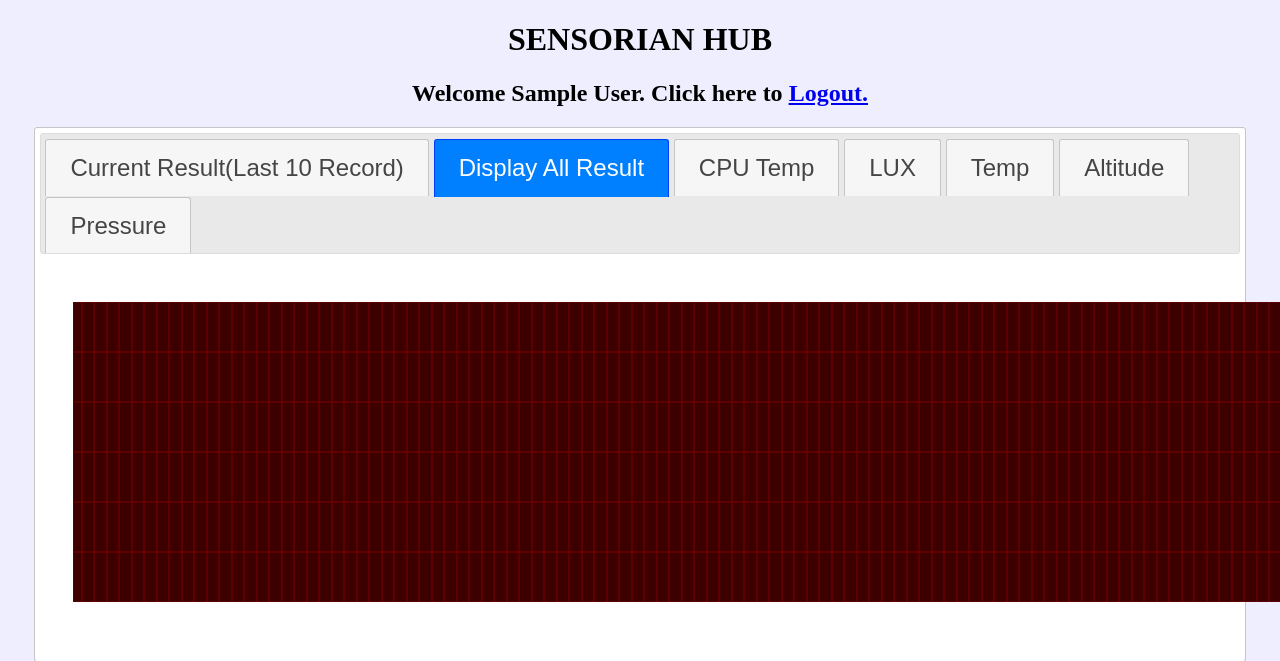
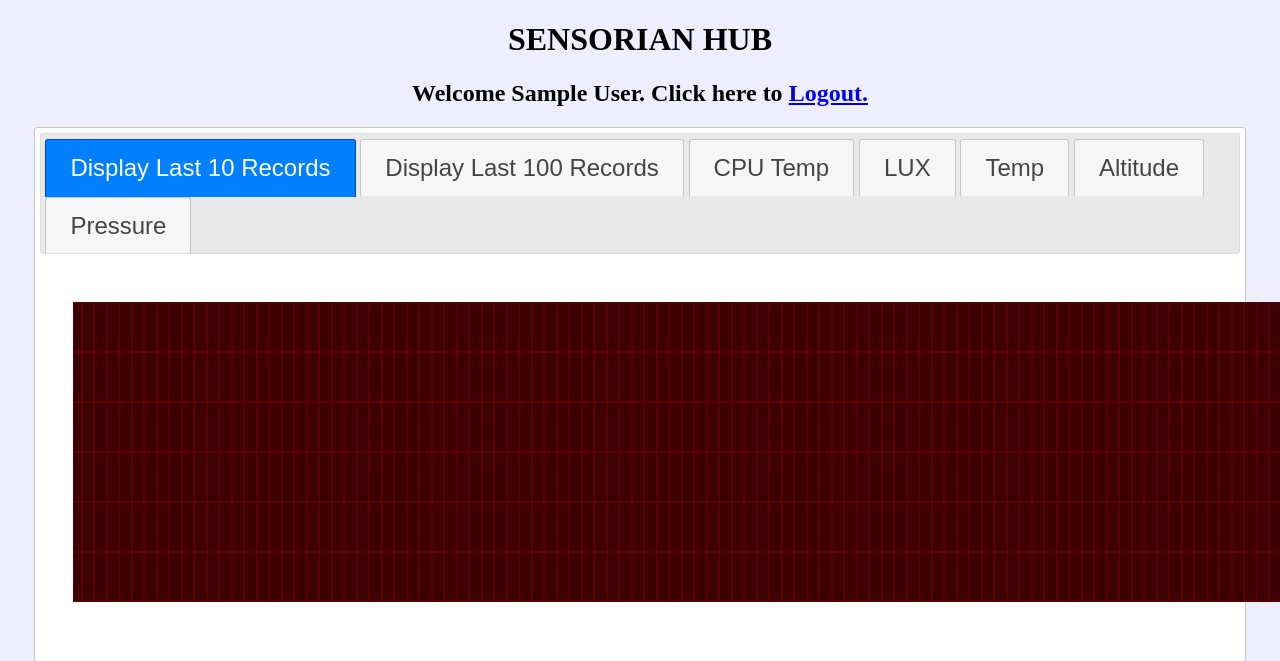
Before and after one commit to Gunsmithy/SensorianHubSite, a PHP site: page /displayTable.php in a window 1280 px wide; the page is wider, and only the part inside the window is pictured. Shown: the top 661 px of that part. Run offline with PHP 8.4, Linux system fonts and the light colour scheme; the visitor is signed in with stand-in values (Sample User, id 1); some libraries are stand-ins or nearby versions.

Commit message:
Bug fixes
Attempts to reduce the amount of load the site puts on the system.
Limits database calls to the last 10-100 values. Also have the graph
resize itself when the window does.

```diff
--- a/php_site/public_html/cpuTempData.php
+++ b/php_site/public_html/cpuTempData.php
@@ -2,7 +2,7 @@
 //get all the data for the cpu temp
 require 'dbconnect.php';
 $user_id =  $_POST["uid"];
-$sql_query = "SELECT cpuTemp,time_p FROM data where id like '$user_id'ORDER BY time_p DESC;";
+$sql_query = "SELECT cpuTemp,time_p FROM data where id like '$user_id'ORDER BY time_p DESC LIMIT 100;";
 $result = mysqli_query($conn,$sql_query);
 
  if(mysqli_num_rows($result) >0 )
--- a/php_site/public_html/displayTable.php
+++ b/php_site/public_html/displayTable.php
@@ -11,7 +11,7 @@
   }
   //if the userid and name set in the session
   if($_SESSION['userid']=="" && $_SESSION['name']==""){
-    header("location: loginPage.php");
+    header("location: index.php");
   }
   //set the dbconnection
   require 'dbconnect.php';
@@ -48,53 +48,13 @@
     //call when the page is loaded
     $(function() {
         //check if the tab is active
-        $( "#tabs" ).tabs({active:1});
-        //sets the interval for the ajax request
-        var timer = setInterval(function(){
-          $.ajax({//ajax called
-          //call for the php file to run script on database
-          url: 'allResult.php',
-          method:"POST",
-            data: ({uid:"<?php echo $userId?>"}),//php call for user id
-            dataType: 'json', //json data return
-            success: function(data)
-            {
-              $("#tab-1-1").empty();//clear the id
-              //append the table title to the element
-              $("#tab-1-1").append("<tr><th>Time Stamp</th><th>IP</th><th>CPU TEMP</th><th>LUX</th><th>TEMP</th><th>ALTITUDE</th><th>PRESSURE</th><th>X</th><th>Y</th><th>Z</th></tr>");
-              //now we parse the json data
-              for (var i=0; i<data.length; i++){
-                var date=  data[i].date;
-                var temp=  data[i].temp;
-                var time=  data[i].time_p;
-                var cpu=data[i].cpuTemp;
-                var alt=data[i].alti;
-                var ip=  data[i].ip;
-                var lux=  data[i].lux;
-                var press=  data[i].press;
-                var acc_x=  data[i].acc_x;
-                var acc_y=  data[i].acc_y;
-                var acc_z=  data[i].acc_z;
-                //appends json data to the table
-                $("#tab-1-1").append("<tr><td>"+time+"</td><td>"+ip+"</td><td>"+cpu+"</td><td>"+lux+"</td><td>"+temp+"</td><td>"+alt+"</td><td>"+press+"</td><td>"+acc_x+"</td><td>"+acc_y+"</td><td>"+acc_z+"</td></tr>");
-              }
-            } ,
-            //check for the error in the parsing
-            error : function(request,error)
-            {
-              alert ("No data in the Database. Please connect to Raspberry Pi.");
-              //clear the time interval
-              clearInterval(timer);
-            }
-
-          });
-        },5000);
+        $( "#tabs" ).tabs({active:0});
         // check if the tab 1 is the active
         $("#tabs").on("tabsactivate", (event, ui) => {
           if (ui.newPanel.is("#tabs-1")){
            var timer1 =setInterval(function(){
             $.ajax({
-              url: 'allResult.php',
+              url: 'allResult100.php',
               method:"POST",
               data: ({uid:"<?php echo $userId?>"}),
               dataType: 'json',
@@ -325,8 +285,8 @@
       <!--crate the tab for the page-->
       <div id="tabs">
         <ul>
-          <li><a href="#tabs-0">Current Result(Last 10 Record)</a></li>
-          <li><a href="#tabs-1">Display All Result</a></li>
+          <li><a href="#tabs-0">Display Last 10 Records</a></li>
+          <li><a href="#tabs-1">Display Last 100 Records</a></li>
           <li><a href="#tabs-2">CPU Temp</a></li>
           <li><a href="#tabs-3">LUX</a></li>
           <li><a href="#tabs-4">Temp</a></li>
@@ -340,6 +300,10 @@
            <script type="text/javascript" >
           //show the graph and make the ajax call everyinterval to get the recent data
           //graph for tab 0
+          $( window ).resize(function() {
+              var y = $( window).width();
+              $('#mycanvas').attr('width', y-100 );
+          });
           $(function(){
             var line1 = new TimeSeries();
             var line2 = new TimeSeries();
@@ -429,6 +393,10 @@
             <canvas id="mycanvas1" width= "1700" height="300"></canvas>
             <!--graph for the tab -1-->
             <script type="text/javascript" >
+                $( window ).resize(function() {
+                    var y = $( window).width();
+                    $('#mycanvas1').attr('width', y-100 );
+                });
               $(function(){
                 var line1 = new TimeSeries();
                 var line2 = new TimeSeries();
@@ -506,6 +474,10 @@
              <!--graph for the tab -2-->
              <canvas id="mycanvas2" width= "1700" height="300"></canvas>
              <script type="text/javascript" >
+                 $( window ).resize(function() {
+                     var y = $( window).width();
+                     $('#mycanvas2').attr('width', y-100 );
+                 });
               $(function(){
                 var line2 = new TimeSeries();
                 var smoothie = new SmoothieChart({ grid: { strokeStyle: 'rgb(125, 0, 0)', fillStyle: 'rgb(60, 0, 0)', lineWidth: 1, millisPerLine: 250, verticalSections: 6 } });
@@ -542,6 +514,10 @@
              <!--graph for the tab -3-->
              <canvas id="mycanvas3" width= "1700" height="300"></canvas>
              <script type="text/javascript" >
+                 $( window ).resize(function() {
+                     var y = $( window).width();
+                     $('#mycanvas3').attr('width', y-100 );
+                 });
               $(function(){
                 var line2 = new TimeSeries();
                 var smoothie = new SmoothieChart({ grid: { strokeStyle: 'rgb(125, 0, 0)', fillStyle: 'rgb(60, 0, 0)', lineWidth: 1, millisPerLine: 250, verticalSections: 6 } });
@@ -578,6 +554,10 @@
              <!--graph for the tab -4-->
              <canvas id="mycanvas4" width= "1700" height="300"></canvas>
              <script type="text/javascript" >
+                 $( window ).resize(function() {
+                     var y = $( window).width();
+                     $('#mycanvas4').attr('width', y-100 );
+                 });
               $(function(){
                 var line2 = new TimeSeries();
                 var smoothie = new SmoothieChart({ grid: { strokeStyle: 'rgb(125, 0, 0)', fillStyle: 'rgb(60, 0, 0)', lineWidth: 1, millisPerLine: 250, verticalSections: 6 } });
@@ -613,6 +593,10 @@
             <p>
               <canvas id="mycanvas5" width= "1700" height="300"></canvas>
               <script type="text/javascript" >
+                  $( window ).resize(function() {
+                      var y = $( window).width();
+                      $('#mycanvas5').attr('width', y-100 );
+                  });
                 $(function(){
                   var line2 = new TimeSeries();
                   var smoothie = new SmoothieChart({ grid: { strokeStyle: 'rgb(125, 0, 0)', fillStyle: 'rgb(60, 0, 0)', lineWidth: 1, millisPerLine: 250, verticalSections: 6 } });
@@ -649,6 +633,10 @@
               <p>
                 <canvas id="mycanvas6" width= "1700" height="300"></canvas>
                 <script type="text/javascript" >
+                    $( window ).resize(function() {
+                        var y = $( window).width();
+                        $('#mycanvas6').attr('width', y-100 );
+                    });
                   $(function(){
                     var line2 = new TimeSeries();
                     var smoothie = new SmoothieChart({ grid: { strokeStyle: 'rgb(125, 0, 0)', fillStyle: 'rgb(60, 0, 0)', lineWidth: 1, millisPerLine: 250, verticalSections: 6 } });
--- a/php_site/public_html/functions.php
+++ b/php_site/public_html/functions.php
@@ -1,13 +1,14 @@
 <?php
 //check for the session time forlogin andexpire if the time is passed
 function isLoginSessionExpired() {
-	$login_session_duration = 10000;
+    //Set no session expiry to allow for constant uptime on the viewer app
+	/*$login_session_duration = 10000;
 	$current_time = time();
 	if(isset($_SESSION['loggedin_time']) and isset($_SESSION["userid"])){
 		if(((time() - $_SESSION['loggedin_time']) > $login_session_duration)){
 			return true;
 		}
-	}
+	}*/
 	return false;
 }
 ?>
--- a/php_site/public_html/pressData.php
+++ b/php_site/public_html/pressData.php
@@ -4,7 +4,7 @@ ini_set('display_startup_errors', 1);
 error_reporting(E_ALL);
 require 'dbconnect.php';
 $user_id =  $_POST["uid"];
-$sql_query = "SELECT press,time_p FROM data where id like '$user_id'ORDER BY time_p DESC;";
+$sql_query = "SELECT press,time_p FROM data where id like '$user_id'ORDER BY time_p DESC LIMIT 100;";
 $result = mysqli_query($conn,$sql_query);
 
  if(mysqli_num_rows($result) >0 )
--- a/php_site/public_html/tempData.php
+++ b/php_site/public_html/tempData.php
@@ -4,7 +4,7 @@ ini_set('display_startup_errors', 1);
 error_reporting(E_ALL);
 require 'dbconnect.php';
 $user_id =  $_POST["uid"];
-$sql_query = "SELECT temp,time_p FROM data where id like '$user_id'ORDER BY time_p DESC;";
+$sql_query = "SELECT temp,time_p FROM data where id like '$user_id'ORDER BY time_p DESC LIMIT 100;";
 $result = mysqli_query($conn,$sql_query);
 
  if(mysqli_num_rows($result) >0 )
```
Also changed, not shown: php_site/public_html/allResult100.php (renamed from php_site/public_html/luxData.php, +2 -6 lines), 1 other file.
